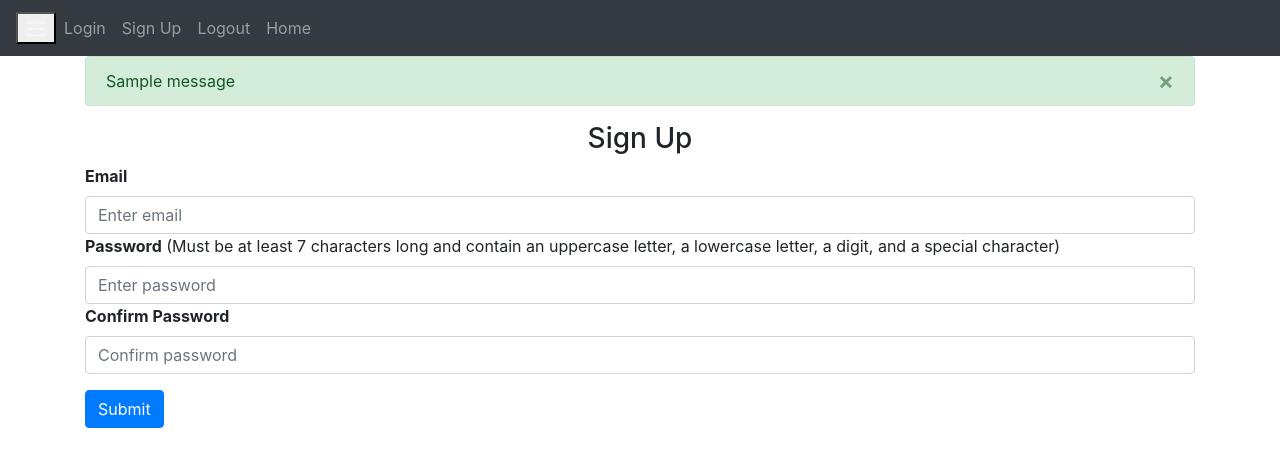
After one commit to KieranH-1/Calorie-Tracker-App, a Flask app: template website/templates/sign_up.html in a window 1280 px wide. The commit adds this page. Shown: the top 467 px of the page. Run offline with Flask 3, Linux system fonts and the light colour scheme; the template is opened without the code that fills it, so the values that code supplies are empty; one stand-in notice (Sample message) is shown; some libraries are stand-ins or nearby versions.

Commit message:
created sign up page

```diff
--- a/website/__init__.py
+++ b/website/__init__.py
@@ -1,8 +1,14 @@
 from flask import Flask
+from flask_sqlalchemy import SQLAlchemy
+
+db = SQLAlchemy()
+DB_NAME = "database.db"
 
 def create_app():
     app = Flask(__name__)
     app.config['SECRET_KEY'] = 'whatever'
+    app.config['SQLALCHEMY_DATABASE_URI'] = f'sqlite:///{DB_NAME}'
+    db.init_app(app)
 
     from .views import views
     from .auth import auth
--- a/website/templates/base.html
+++ b/website/templates/base.html
@@ -3,11 +3,104 @@
   <head>
     <meta charset="UTF-8" />
     <meta name="viewport" content="width=device-width, initial-scale=1.0" />
-    <title>{% block title %}Calorie Tracker{% endblock %}</title>
+    <link
+      rel="stylesheet"
+      href="https://stackpath.bootstrapcdn.com/bootstrap/4.4.1/css/bootstrap.min.css"
+      integrity="sha384-Vkoo8x4CGsO3+Hhxv8T/Q5PaXtkKtu6ug5TOeNV6gBiFeWPGFN9MuhOf23Q9Ifjh"
+      crossorigin="anonymous"
+    />
+    <link
+      rel="stylesheet"
+      href="https://stackpath.bootstrapcdn.com/font-awesome/4.7.0/css/font-awesome.min.css"
+      crossorigin="anonymous"
+    />
+    <link rel="stylesheet" href="styles.css" />
+    <title>{% block title %}Home{% endblock %}</title>
   </head>
   <body>
-    <header>
-      <h1>Calorie Tracker</h1>
-    </header>
+    <nav class="navbar navbar-expand-lg navbar-dark bg-dark">
+      <button
+        class="navbar-toggle"
+        type="button"
+        data-toggle="collapse"
+        data-target="#navbarNav"
+        aria-controls="navbarNav"
+        aria-expanded="false"
+        aria-label="Toggle navigation"
+      >
+        <span class="navbar-toggler-icon"></span>
+      </button>
+
+      <div class="collapse navbar-collapse" id="navbarNav">
+        <ul class="navbar-nav">
+          <li class="nav-item">
+            <a class="nav-link" id="login" href="/login">Login</a>
+          </li>
+          <li class="nav-item">
+            <a class="nav-link" id="signUp" href="/sign-up">Sign Up</a>
+          </li>
+          <li class="nav-item">
+            <a class="nav-link" id="logout" href="/logout">Logout</a>
+          </li>
+          <li class="nav-item">
+            <a class="nav-link" id="home" href="/">Home</a>
+          </li>
+        </ul>
+      </div>
+    </nav>
+
+    {% with messages = get_flashed_messages(with_categories=true) %} {% if
+    messages %}
+    <div class="container">
+      {% for category, message in messages %} {% if category == 'error' %}
+      <div class="alert alert-danger alert-dismissible fade show" role="alert">
+        {{ message }}
+        <button
+          type="button"
+          class="close"
+          data-dismiss="alert"
+          aria-label="Close"
+        >
+          <span aria-hidden="true">&times;</span>
+        </button>
+      </div>
+      {% endif %} {% if category == 'success' %}
+      <div class="alert alert-success alert-dismissible fade show" role="alert">
+        {{ message }}
+        <button
+          type="button"
+          class="close"
+          data-dismiss="alert"
+          aria-label="Close"
+        >
+          <span aria-hidden="true">&times;</span>
+        </button>
+      </div>
+      {% endif %} {% endfor %}
+    </div>
+    {% endif %} {% endwith %}
+
+    <div class="container">{% block content %} {% endblock %}</div>
+
+    <script
+      src="https://code.jquery.com/jquery-3.2.1.slim.min.js"
+      integrity="sha384-KJ3o2DKtIkvYIK3UENzmM7KCkRr/rE9/Qpg6aAZGJwFDMVNA/GpGFF93hXpG5KkN"
+      crossorigin="anonymous"
+    ></script>
+    <script
+      src="https://cdnjs.cloudflare.com/ajax/libs/popper.js/1.12.9/umd/popper.min.js"
+      integrity="sha384-ApNbgh9B+Y1QKtv3Rn7W3mgPxhU9K/ScQsAP7hUibX39j7fakFPskvXusvfa0b4Q"
+      crossorigin="anonymous"
+    ></script>
+    <script
+      src="https://maxcdn.bootstrapcdn.com/bootstrap/4.0.0/js/bootstrap.min.js"
+      integrity="sha384-JZR6Spejh4U02d8jOt6vLEHfe/JQGiRRSQQxSfFWpi1MquVdAyjUar5+76PVCmYl"
+      crossorigin="anonymous"
+    ></script>
+
+    <script
+      type="text/javascript"
+      src="{{ url_for('static', filename='index.js') }}"
+    ></script>
   </body>
 </html>
--- /dev/null
+++ b/website/templates/home.html
@@ -0,0 +1,5 @@
+{% extends "base.html" %} {% block title %}Home{% endblock %} {% block content
+%}
+<h1>Home</h1>
+<p>Welcome to the home page!</p>
+{% endblock %}
--- /dev/null
+++ b/website/templates/sign_up.html
@@ -0,0 +1,40 @@
+{% extends "base.html" %} {% block title %}Sign Up{% endblock %} {% block
+content %}
+<form method="POST">
+  <h3 align="center">Sign Up</h3>
+  <div class="form-group">
+    <label for="email"><b>Email</b></label>
+    <input
+      type="email"
+      class="form-control"
+      id="email"
+      name="email"
+      placeholder="Enter email"
+      required
+    />
+    <label for="password"
+      ><b>Password</b> (Must be at least 7 characters long and contain an
+      uppercase letter, a lowercase letter, a digit, and a special
+      character)</label
+    >
+    <input
+      type="password"
+      class="form-control"
+      id="password"
+      name="password"
+      placeholder="Enter password"
+      required
+    />
+    <label for="confirm_password"><b>Confirm Password</b></label>
+    <input
+      type="password"
+      class="form-control"
+      id="confirm_password"
+      name="confirm_password"
+      placeholder="Confirm password"
+      required
+    />
+  </div>
+  <button type="submit" class="btn btn-primary">Submit</button>
+</form>
+{% endblock %}
--- a/website/views.py
+++ b/website/views.py
@@ -1,7 +1,7 @@
-from flask import Blueprint
+from flask import Blueprint, render_template
 
 views = Blueprint('views', __name__)
 
 @views.route('/')
 def home():
-    return "<h1>Test</h1>"
+    return render_template("home.html")
```
Also changed, not shown: website/auth.py (+39 -5 lines), website/templates/login.html (added, +27 -0 lines), website/templates/styles.css (added), 1 other file.
